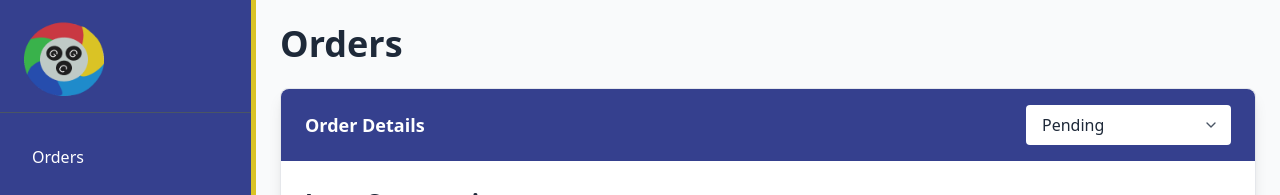
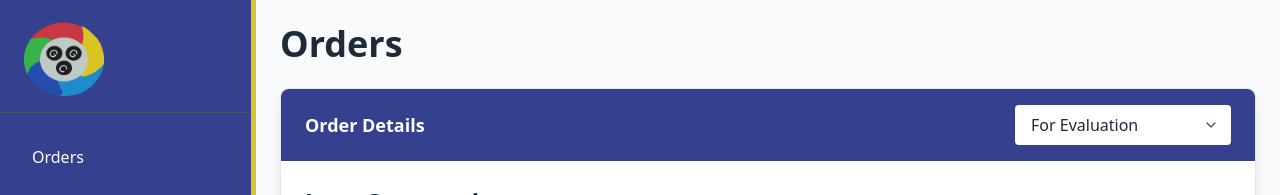
Before and after one commit to ninathan/GatsisHub, a React (Vite) app in the folder frontend/: page /orderdetail in a window 1280 px wide. Shown: the top 195 px of the page. Built offline with nearby package versions, Linux system fonts and the light colour scheme; no server answers.

Commit message:
orders fixed

```diff
--- a/frontend/src/pages/Admin/AdminOrderDetailExample.jsx
+++ b/frontend/src/pages/Admin/AdminOrderDetailExample.jsx
@@ -86,9 +86,13 @@ const AdminOrderDetailExample = () => {
                             <div className="flex justify-between">
                                 <span className="text-gray-600">Status:</span>
                                 <span className={`px-3 py-1 rounded-full text-sm font-medium ${
-                                    order.orderstatus === 'Pending' ? 'bg-yellow-100 text-yellow-800' :
+                                    order.orderstatus === 'For Evaluation' ? 'bg-yellow-100 text-yellow-800' :
+                                    order.orderstatus === 'Waiting for Payment' ? 'bg-orange-100 text-orange-800' :
                                     order.orderstatus === 'Approved' ? 'bg-green-100 text-green-800' :
                                     order.orderstatus === 'In Production' ? 'bg-blue-100 text-blue-800' :
+                                    order.orderstatus === 'Waiting for Shipment' ? 'bg-indigo-100 text-indigo-800' :
+                                    order.orderstatus === 'In Transit' ? 'bg-purple-100 text-purple-800' :
+                                    order.orderstatus === 'Completed' ? 'bg-green-100 text-green-800' :
                                     'bg-gray-100 text-gray-800'
                                 }`}>
                                     {order.orderstatus}
@@ -169,10 +173,12 @@ const AdminOrderDetailExample = () => {
                                 }
                             }}
                         >
-                            <option value="Pending">Pending</option>
                             <option value="For Evaluation">For Evaluation</option>
+                            <option value="Waiting for Payment">Waiting for Payment</option>
                             <option value="Approved">Approved</option>
                             <option value="In Production">In Production</option>
+                            <option value="Waiting for Shipment">Waiting for Shipment</option>
+                            <option value="In Transit">In Transit</option>
                             <option value="Completed">Completed</option>
                             <option value="Cancelled">Cancelled</option>
                         </select>
--- a/frontend/src/pages/CustomerPages/Order.jsx
+++ b/frontend/src/pages/CustomerPages/Order.jsx
@@ -22,6 +22,17 @@ const Order = () => {
     const [proofImage, setProofImage] = useState(null);
 
     const tabs = ['All Orders', 'Pending', 'Processing', 'Shipped', 'Completed'];
+
+    // Map tab names to their corresponding order statuses
+    const getStatusesForTab = (tab) => {
+        const statusMap = {
+            'Pending': ['For Evaluation', 'Waiting for Payment'],
+            'Processing': ['Approved', 'In Production', 'Waiting for Shipment'],
+            'Shipped': ['In Transit'],
+            'Completed': ['Completed']
+        };
+        return statusMap[tab] || [];
+    };
 
     // Fetch orders when component mounts
     useEffect(() => {
@@ -59,10 +70,13 @@ const Order = () => {
     // Helper function to get status color
     const getStatusColor = (status) => {
         const statusColors = {
-            'Pending': 'bg-yellow-400',
-            'Processing': 'bg-blue-400',
-            'Shipped': 'bg-purple-400',
-            'Completed': 'bg-green-500',
+            'For Evaluation': 'bg-yellow-400',
+            'Waiting for Payment': 'bg-orange-400',
+            'Approved': 'bg-green-500',
+            'In Production': 'bg-blue-400',
+            'Waiting for Shipment': 'bg-indigo-400',
+            'In Transit': 'bg-purple-400',
+            'Completed': 'bg-green-600',
             'Cancelled': 'bg-red-500'
         };
         return statusColors[status] || 'bg-gray-400';
@@ -86,7 +100,12 @@ const Order = () => {
     // Filter orders based on active tab
     const filteredOrders = orders.filter(order => {
         if (activeTab === 'All Orders') return true;
-        return order.orderstatus === activeTab;
+
+        // Get the statuses for the current tab
+        const tabStatuses = getStatusesForTab(activeTab);
+
+        // Check if the order's status is in the current tab's statuses
+        return tabStatuses.includes(order.orderstatus);
     });
 
     const toggleExpand = (orderId) => {
@@ -390,7 +409,7 @@ const Order = () => {
                                                 <MessageCircle size={18} />
                                                 Contact Support
                                             </button>
-                                            {order.orderstatus === 'Pending' && (
+                                            {(order.orderstatus === 'For Evaluation' || order.orderstatus === 'Waiting for Payment') && (
                                                 <button className="bg-red-600 text-white px-6 py-2 rounded hover:bg-red-700 transition-colors text-sm font-semibold">
                                                     Cancel Order
                                                 </button>
--- a/frontend/src/pages/SalesAdminPages/OrderDetail.jsx
+++ b/frontend/src/pages/SalesAdminPages/OrderDetail.jsx
@@ -20,7 +20,7 @@ import { useNavigate } from "react-router-dom";
 
 
 const OrderDetail = () => {
-    const [orderStatus, setOrderStatus] = useState("Pending");
+    const [orderStatus, setOrderStatus] = useState("For Evaluation");
     const [validatedPrice, setValidatedPrice] = useState("");
     const [isEditingPrice, setIsEditingPrice] = useState(false);
 
@@ -96,15 +96,13 @@ const OrderDetail = () => {
                                 onChange={handleStatusChange}
                                 className="px-4 py-2 pr-10 rounded bg-white text-gray-800 font-medium cursor-pointer focus:outline-none focus:ring-2 focus:ring-yellow-400 appearance-none"
                             >
-                                <option>Pending</option>
                                 <option>For Evaluation</option>
-                                <option>Ready for Payment</option>
+                                <option>Waiting for Payment</option>
                                 <option>Approved</option>
                                 <option>In Production</option>
-                                <option>Ready for Shipment</option>
-                                <option>Shipped</option>
+                                <option>Waiting for Shipment</option>
+                                <option>In Transit</option>
                                 <option>Completed</option>
-                                <option>Rejected</option>
                                 <option>Cancelled</option>
                             </select>
                             <ChevronDown className="absolute right-3 top-1/2 -translate-y-1/2 pointer-events-none text-gray-600" size={16} />
```
Also changed, not shown: 2 other files (tests, documents, lock files or other folders).
